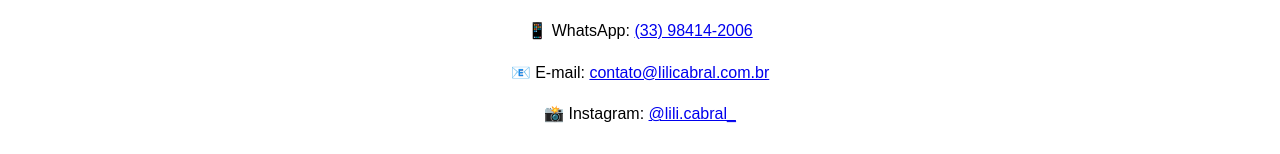
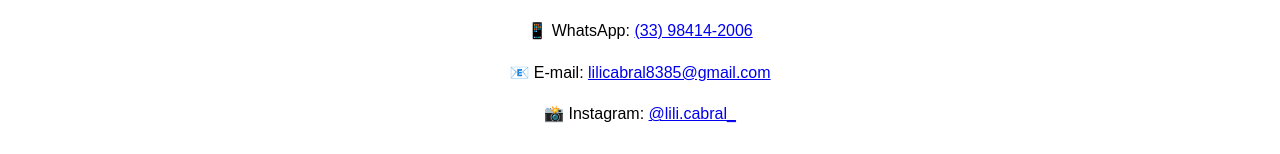
Before and after one commit to adaltoncabral/site-lili-cabral, a Next.js app: page /contato in a window 1280 px wide. Shown: the part 232-386 px from the top of the page. Built offline with nearby package versions, Linux system fonts and the light colour scheme.

Commit message:
Update contato.js

```diff
--- a/pages/contato.js
+++ b/pages/contato.js
@@ -33,7 +33,7 @@ export default function Contato() {
           </a>
         </p>
         <p style={{ marginBottom: '0.5rem' }}>
-          📧 E-mail: <a href="mailto:contato@lilicabral.com.br">contato@lilicabral.com.br</a>
+          📧 E-mail: <a href="mailto:lilicabral8385@gmail.com">lilicabral8385@gmail.com</a>
         </p>
         <p>
           📸 Instagram:{' '}
```
